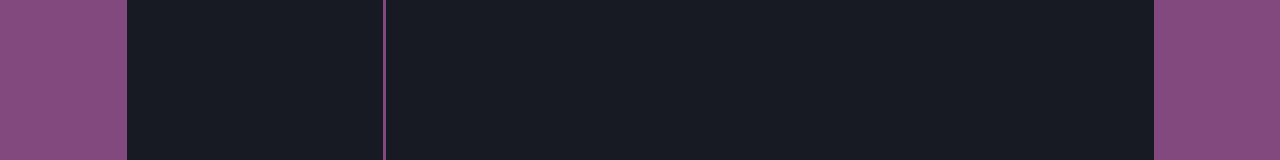
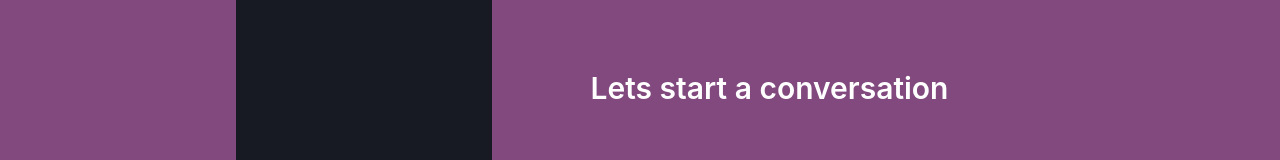
Before and after one commit to VedangKanade20/Chat-Buzz, a React (Vite) app in the folder frontend/: page /chat in a window 1280 px wide. Shown: the part 312-472 px from the top of the page. Built offline with nearby package versions, Linux system fonts and the light colour scheme; no server answers.

Commit message:
Socket io added at client end

```diff
--- a/frontend/src/App.jsx
+++ b/frontend/src/App.jsx
@@ -1,30 +1,77 @@
 // import { Flex } from "@chakra-ui/react";
-import { BrowserRouter, Route, Routes } from "react-router-dom";
+import {
+  BrowserRouter,
+  createBrowserRouter,
+  Route,
+  RouterProvider,
+  Routes,
+} from "react-router-dom";
 import LoginPage from "./Pages/LoginPage";
 import "./App.css";
 import ChatPage from "./Pages/ChatPage";
 import WelcomePage from "./Pages/Welcome";
 import { Flex } from "@chakra-ui/react";
 import RegisterPage from "./Pages/RegisterPage";
+import { useDispatch, useSelector } from "react-redux";
+import { useEffect } from "react";
+import io from "socket.io-client";
+import { setOtherUsers } from "./redux/userSlice";
+import { setSocket } from "./redux/socketSlice";
 
+const router = createBrowserRouter([
+  {
+    path: "/",
+    element: <WelcomePage />,
+  },
+  {
+    path: "/signup",
+    element: <RegisterPage />,
+  },
+  {
+    path: "/login",
+    element: <LoginPage />,
+  },
+  {
+    path: "/chat",
+    element: <ChatPage />,
+  },
+]);
 
-const App = () => {
+function App() {
+  const dispatch = useDispatch();
+  const { authUser } = useSelector((store) => store.user);
+  const { socket } = useSelector((store) => store.socket);
+
+  useEffect(() => {
+    if (authUser) {
+      const socketio = io("htto://localhost:8080", {
+        query: {
+          userId: authUser._id,
+        },
+      });
+
+      dispatch(setSocket(socketio));
+      socketio?.on("setOtherUsers", (otherUsers) => {
+        dispatch(setOtherUsers(otherUsers));
+      });
+
+      return () => socketio.close();
+    } else {
+      if (socket) {
+        socket.close();
+        dispatch(setSocket(null));
+      }
+    }
+  }, [authUser]);
   return (
     <>
-      <BrowserRouter>
-        <div className="flex-container">
-          <Flex justifyContent="center" alignItems="center">
-            <Routes>
-              <Route path="/" element={<WelcomePage />} />
-              <Route path="/login" element={<LoginPage />} />
-              <Route path="/register" element={<RegisterPage />} />
-              <Route path="/chat" element={<ChatPage />} />
-            </Routes>
-          </Flex>
-        </div>
-      </BrowserRouter>
+      <div className="flex-container">
+        <Flex justifyContent="center" alignItems="center">
+          <RouterProvider router={router} />
+        </Flex>
+      </div>
     </>
   );
-};
+}
 
 export default App;
--- a/frontend/src/components/ChatArea.jsx
+++ b/frontend/src/components/ChatArea.jsx
@@ -1,19 +1,64 @@
-import { Flex } from "@chakra-ui/react";
+import { useDispatch, useSelector } from "react-redux";
+import { Avatar, Text, Flex, Heading } from "@chakra-ui/react";
+import Messages from "./Messages";
+import SendInput from "./SendInput";
 // import OtherUser from "./OtherUser";
 
 const ChatArea = () => {
+  const { selectedUser, authUser } = useSelector((store) => store.user);
+
+  // const dispatch = useDispatch();
   return (
-    <Flex
-      w="60vw"
-      h="80vh"
-      alignItems="center"
-      direction="column"
-      borderRadius="10px"
-      gap="5px"
-      backgroundColor="gray.900"
-    >
-      This is chat section
-    </Flex>
+    <>
+      {selectedUser !== null ? (
+        <Flex
+          direction="column"
+          minWidth={{ base: "100%", md: "550px" }}
+          flexGrow={1}
+        >
+          {/* User info section */}
+          <Flex
+            gap={2}
+            align="center"
+            bg="gray.800"
+            color="white"
+            fontWeight="semibold"
+            px={2}
+            py={2}
+            mb={2}
+          >
+            <Avatar
+              src={selectedUser?.picture}
+              size="md"
+              name={selectedUser?.username}
+            />
+            <Flex direction="column" flex={1}>
+              <Text fontWeight="semibold" fontFamily="sans-serif">
+                {selectedUser.username}
+              </Text>
+            </Flex>
+          </Flex>
+          {/* Messages and Input Section */}
+          <Messages />
+          <SendInput />
+        </Flex>
+      ) : (
+        <Flex
+          minW={{ base: "100%", md: "550px" }} // Responsive min-width
+          direction="column"
+          justify="center"
+          align="center"
+          textAlign="center"
+        >
+          <Heading as="h1" size="xl" color="white" fontWeight="bold">
+            {authUser?.username}
+          </Heading>
+          <Heading as="h2" size="lg" color="white" fontWeight="semibold">
+            Lets start a conversation
+          </Heading>
+        </Flex>
+      )}
+    </>
   );
 };
 
```
